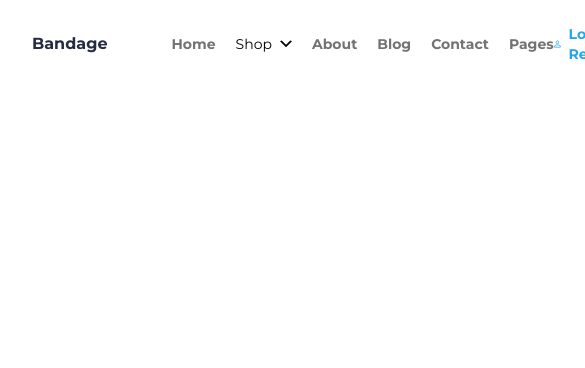
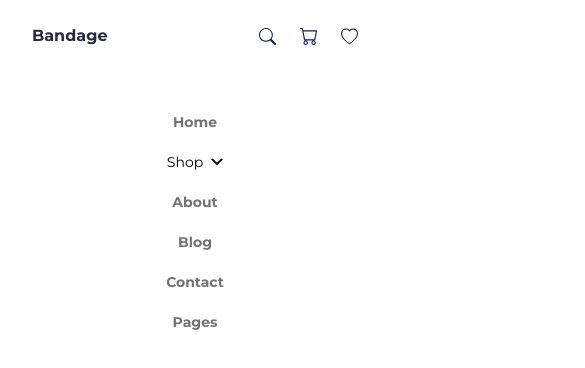
Before and after one commit to monk-kokkalis/online-shopping, a Next.js app: page / in a window 390 px wide. Shown: the top 368 px of the page, 585 px wide, since content can reach past the window. Built offline with nearby package versions, Linux system fonts and the light colour scheme.

Commit message:
added Navbar mobile layout

```diff
--- a/src/app/ui/home/Navbar.tsx
+++ b/src/app/ui/home/Navbar.tsx
@@ -15,19 +15,19 @@ function Navbar() {
     "Pages"
   ];
   return (
-    <nav className="px-8 py-6 flex items-center justify-between">
-      <div className='flex items-center justify-between gap-16'>
+    <nav className="relative px-8 py-6 flex items-center justify-between">
+      <div className='flex flex-col md:flex-row justify-between gap-16 w-full md:w-auto'>
         <div className="text-[#252B42] font-bold">Bandage</div>
-        <ul className='text-sm text-[#737373] flex gap-5 font-bold'>
+        <ul className='text-sm text-[#737373] flex flex-col md:flex-row gap-5 font-bold items-center'>
           {links.map((link, index) => <Link key={`home-nav-link-${index}`} href="/">{link}</Link>)}
         </ul>
       </div>
-      <div className='flex items-center gap-8'>
-        <div className='text-blue-link flex gap-2 items-center'>
+      <div className='flex absolute md:static items-center gap-8 top-7 right-8'>
+        <div className='hidden text-blue-link md:flex gap-2 items-center'>
           <UserIcon width={12} height={12} />
           <span className='font-bold text-sm'>Login / Register</span>
         </div>
-        <div className='flex items-center gap-6 text-blue-link'>
+        <div className='flex items-center gap-6 text-[#0e1d56] md:text-blue-link'>
           {/* @TODO enable redux connection */}
           <MagnifyingGlassIcon />
           <ShoppingCartIcon />
```
